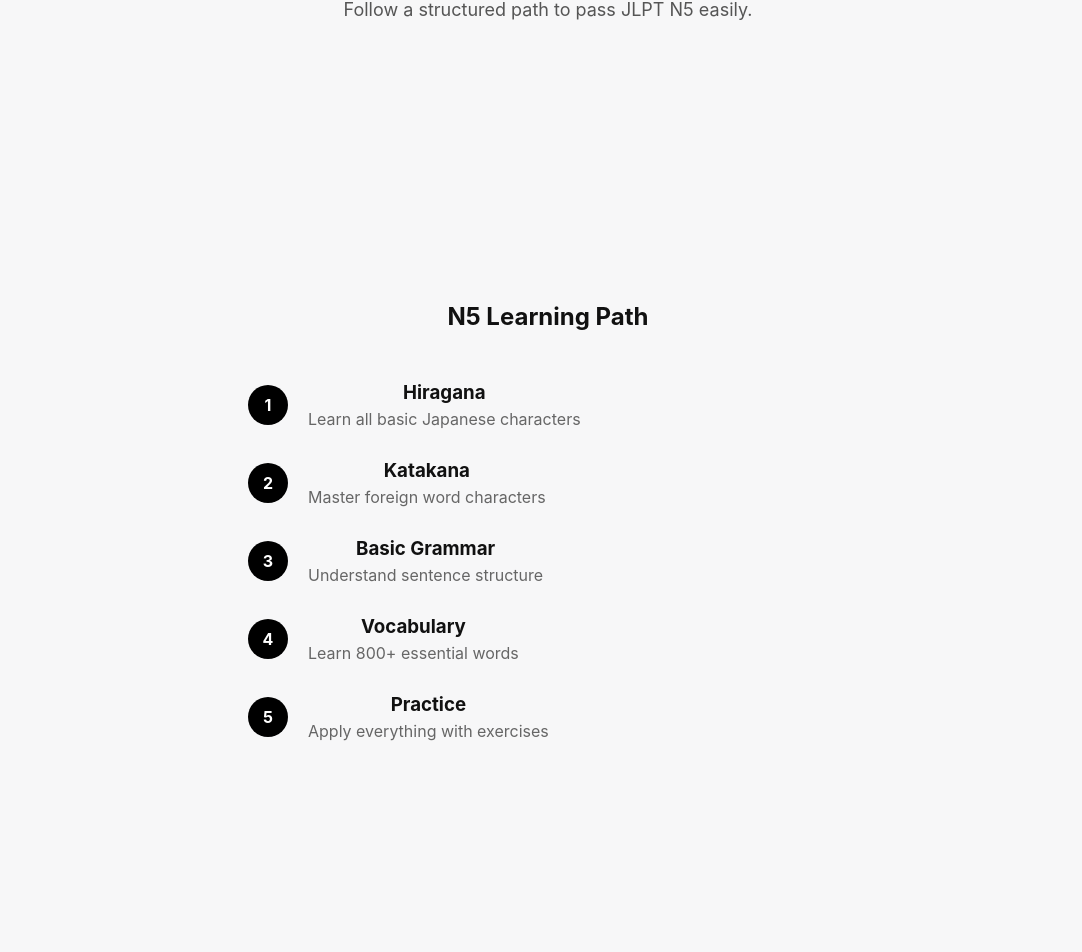
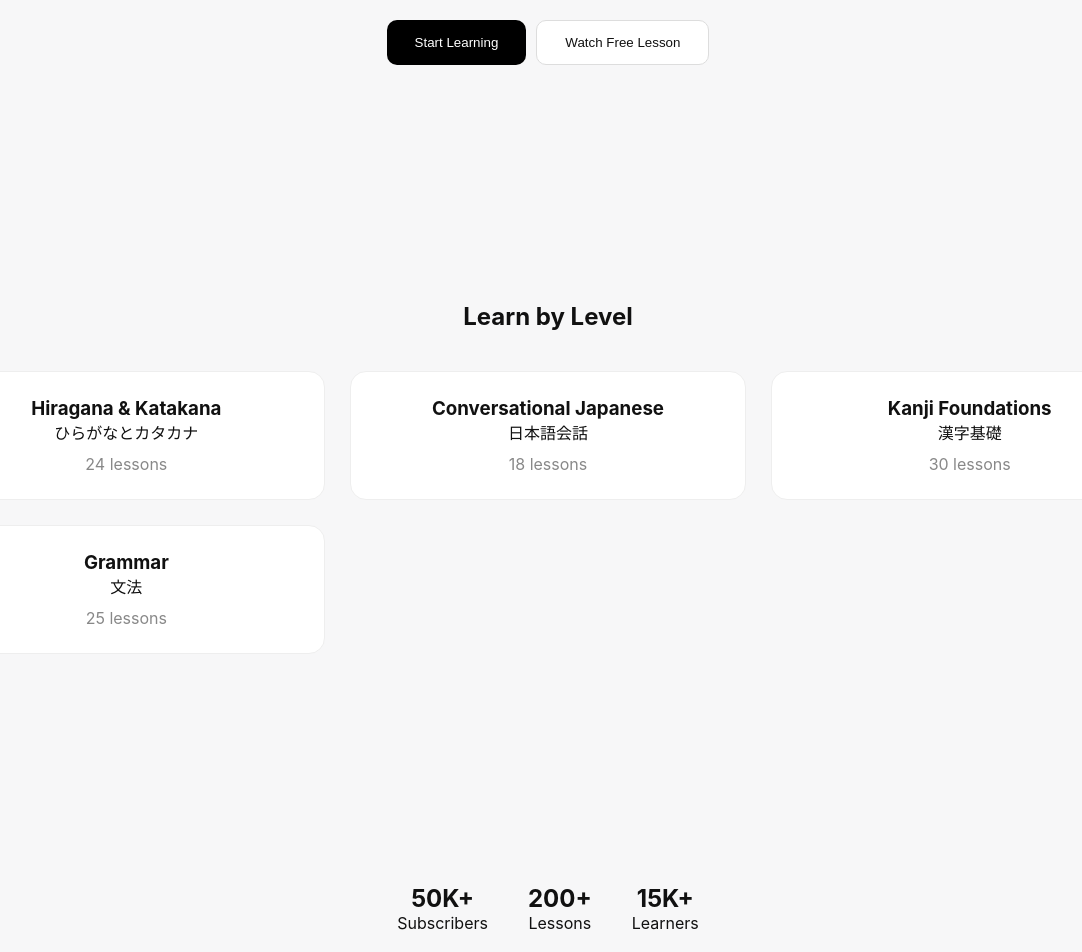
Before and after one commit to marufislam8924/skilldojo, a Next.js app: page / in a window 1280 px wide. Shown: the part 431-1383 px from the top of the page, without its empty margins (92-1174 px from the left). Before the commit the page ends 1322 px from the top, so only its background shows below. Built offline with nearby package versions, Linux system fonts and the light colour scheme.

Commit message:
Update page.js

```diff
--- a/app/page.js
+++ b/app/page.js
@@ -1,29 +1,35 @@
 "use client";
 
-import { useState } from "react";
+import { useRouter } from "next/navigation";
 
 export default function Home() {
 
-  const roadmap = [
+  const router = useRouter();
+
+  const courses = [
     {
-      title: "Hiragana",
-      desc: "Learn all basic Japanese characters",
+      title: "Hiragana & Katakana",
+      jp: "ひらがなとカタカナ",
+      lessons: "24 lessons",
+      path: "hiragana"
     },
     {
-      title: "Katakana",
-      desc: "Master foreign word characters",
+      title: "Conversational Japanese",
+      jp: "日本語会話",
+      lessons: "18 lessons",
+      path: "conversation"
     },
     {
-      title: "Basic Grammar",
-      desc: "Understand sentence structure",
+      title: "Kanji Foundations",
+      jp: "漢字基礎",
+      lessons: "30 lessons",
+      path: "kanji"
     },
     {
-      title: "Vocabulary",
-      desc: "Learn 800+ essential words",
-    },
-    {
-      title: "Practice",
-      desc: "Apply everything with exercises",
+      title: "Grammar",
+      jp: "文法",
+      lessons: "25 lessons",
+      path: "grammar"
     },
   ];
 
@@ -36,37 +42,51 @@
           <div className="logo-box">道</div>
           Skilldojo
         </div>
+
+        <div className="nav-links">
+          <p>Courses</p>
+          <p>About</p>
+          <p>Contact</p>
+        </div>
       </nav>
 
       {/* HERO */}
       <section className="hero">
+
         <h1>
-          JLPT N5 Roadmap <br />
-          <span>step by step</span>
+          日本語を学ぼう <br />
+          <span>Learn Japanese</span>
         </h1>
 
         <p className="desc">
-          Follow a structured path to pass JLPT N5 easily.
+          Master Japanese from beginner to conversational level.
         </p>
+
+        <div className="hero-buttons">
+          <button className="primary">Start Learning</button>
+          <button className="secondary">Watch Free Lesson</button>
+        </div>
+
       </section>
 
-      {/* ROADMAP */}
+      {/* COURSES */}
       <section className="features">
 
-        <h2>N5 Learning Path</h2>
+        <h2>Learn by Level</h2>
 
-        <div className="roadmap">
+        <div className="grid">
 
-          {roadmap.map((step, i) => (
-            <div key={i} className="roadmap-item">
-
-              <div className="circle">{i + 1}</div>
-
-              <div className="content">
-                <h3>{step.title}</h3>
-                <p>{step.desc}</p>
-              </div>
-
+          {courses.map((course, i) => (
+            <div
+              key={i}
+              className="card"
+              onClick={() => router.push(`/lesson/${course.path}`)}
+            >
+              <h3>{course.title}</h3>
+              <p>{course.jp}</p>
+              <p style={{marginTop:"10px", color:"#888"}}>
+                {course.lessons}
+              </p>
             </div>
           ))}
 
@@ -74,6 +94,28 @@
 
       </section>
 
+      {/* STATS */}
+      <section className="stats">
+
+        <div className="stats-grid">
+          <div>
+            <h1>50K+</h1>
+            <p>Subscribers</p>
+          </div>
+
+          <div>
+            <h1>200+</h1>
+            <p>Lessons</p>
+          </div>
+
+          <div>
+            <h1>15K+</h1>
+            <p>Learners</p>
+          </div>
+        </div>
+
+      </section>
+
     </main>
   );
 }
```
